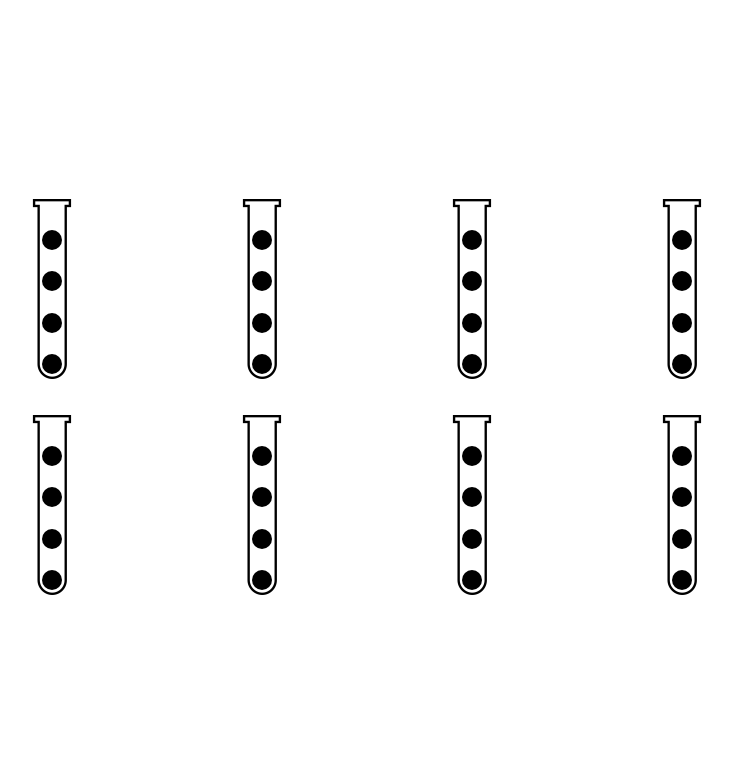
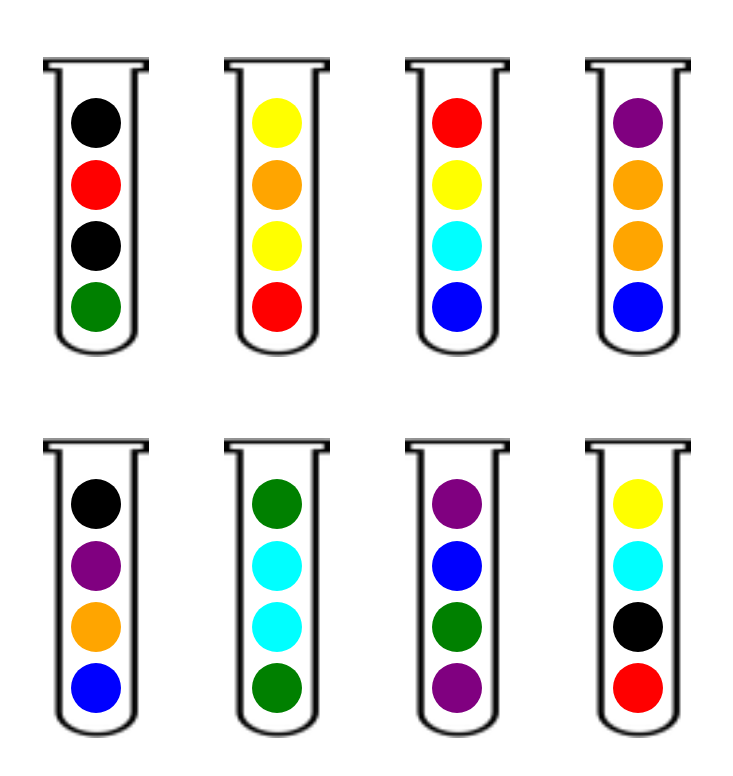
Before and after one commit to mathewacarter29/test-tube-matcher, a React (Vite) app: page / in a window 1280 px wide. Shown: the top 776 px of the page, without its empty margins (273-1006 px from the left). Built offline with nearby package versions, Linux system fonts and the light colour scheme.

Commit message:
show different colors in tubes

```diff
--- a/src/components/Tubes/Tube/Tube.module.css
+++ b/src/components/Tubes/Tube/Tube.module.css
@@ -1,10 +1,10 @@
 .ball {
-  height: 20px;
-  width: 20px;
+  height: 50px;
+  width: 50px;
   border-radius: 100%;
   background-color: black;
   position: absolute;
-  left: calc(50% - 10px);
+  left: calc(50% - 25px);
 }
 
 .tube {
--- a/src/components/Tubes/Tube/Tube.tsx
+++ b/src/components/Tubes/Tube/Tube.tsx
@@ -1,30 +1,22 @@
-import tube from "../../../assets/tube.png";
+import tubeImage from "../../../assets/tube.png";
 import classes from "./Tube.module.css";
-import { useState, useEffect } from "react";
 
-const Tube = () => {
-  const [balls, setBalls] = useState<Ball[]>([]);
+interface FilledTubeProps {
+  tube: Tube;
+}
 
-  useEffect(() => {
-    const ballsArray = Array(4)
-      .fill(null)
-      .map((_) => {
-        return { backgroundColor: "black" };
-      });
-    setBalls(ballsArray);
-  }, []);
-
+const FilledTube = ({ tube }: FilledTubeProps) => {
   return (
     <div className={classes.tube}>
-      <img src={tube} alt="test tube" />
-      {balls.map((ball, index) => {
+      <img src={tubeImage} alt="test tube" style={{height: '300px'}}/>
+      {tube.balls.map((ball, index) => {
         return (
           <div
             key={index}
             className={classes.ball}
             style={{
               backgroundColor: ball.backgroundColor,
-              top: `${(index + 1) * 20}%`,
+              bottom: `${(index) * 20 + 10}%`,
             }}
           ></div>
         );
@@ -36,4 +28,8 @@ export interface Ball {
   backgroundColor: string;
 }
 
-export default Tube;
+export interface Tube {
+  balls: Ball[];
+}
+
+export default FilledTube;
--- a/src/components/Tubes/Tubes.module.css
+++ b/src/components/Tubes/Tubes.module.css
@@ -1,6 +1,6 @@
 .tubes {
   display: grid;
-  grid-gap: 10px;
+  grid-gap: 75px;
   grid-template-columns: 1fr 1fr 1fr 1fr;
   grid-auto-columns: 1fr;
 }
--- a/src/components/Tubes/Tubes.tsx
+++ b/src/components/Tubes/Tubes.tsx
@@ -1,12 +1,8 @@
 import { useEffect, useState } from "react";
-import Tube, { type Ball } from "./Tube/Tube";
+import FilledTube, { type Ball, type Tube } from "./Tube/Tube";
 import classes from "./Tubes.module.css";
 
 const Tubes = () => {
-  interface Tube {
-    balls: Ball[];
-  }
-
   const NUM_TUBES = 8;
   const BALLS_PER_TUBE = 4;
   const COLORS = [
@@ -34,7 +30,6 @@ const Tubes = () => {
     let allBalls: string[] = COLORS.slice(0, NUM_TUBES).flatMap((color) =>
       Array(BALLS_PER_TUBE).fill(color)
     );
-    console.log(allBalls);
     for (let i = 0; i < NUM_TUBES; i++) {
       // get BALLS_PER_TUBE balls to put in a tube
       const balls: Ball[] = [];
@@ -44,7 +39,6 @@ const Tubes = () => {
         balls.push({ backgroundColor: allBalls[index] });
         allBalls.splice(index, 1);
       }
-      console.log(balls);
       newTubes.push({ balls });
     }
     setTubes(newTubes);
@@ -52,10 +46,10 @@ const Tubes = () => {
 
   return (
     <div className={classes.tubes}>
-      {tubes.map((_, i) => {
+      {tubes.map((tube, i) => {
         return (
           <div key={i}>
-            <Tube/>
+            <FilledTube tube={tube}/>
           </div>
         );
       })}
```
Also changed, not shown: src/assets/tube.png.
